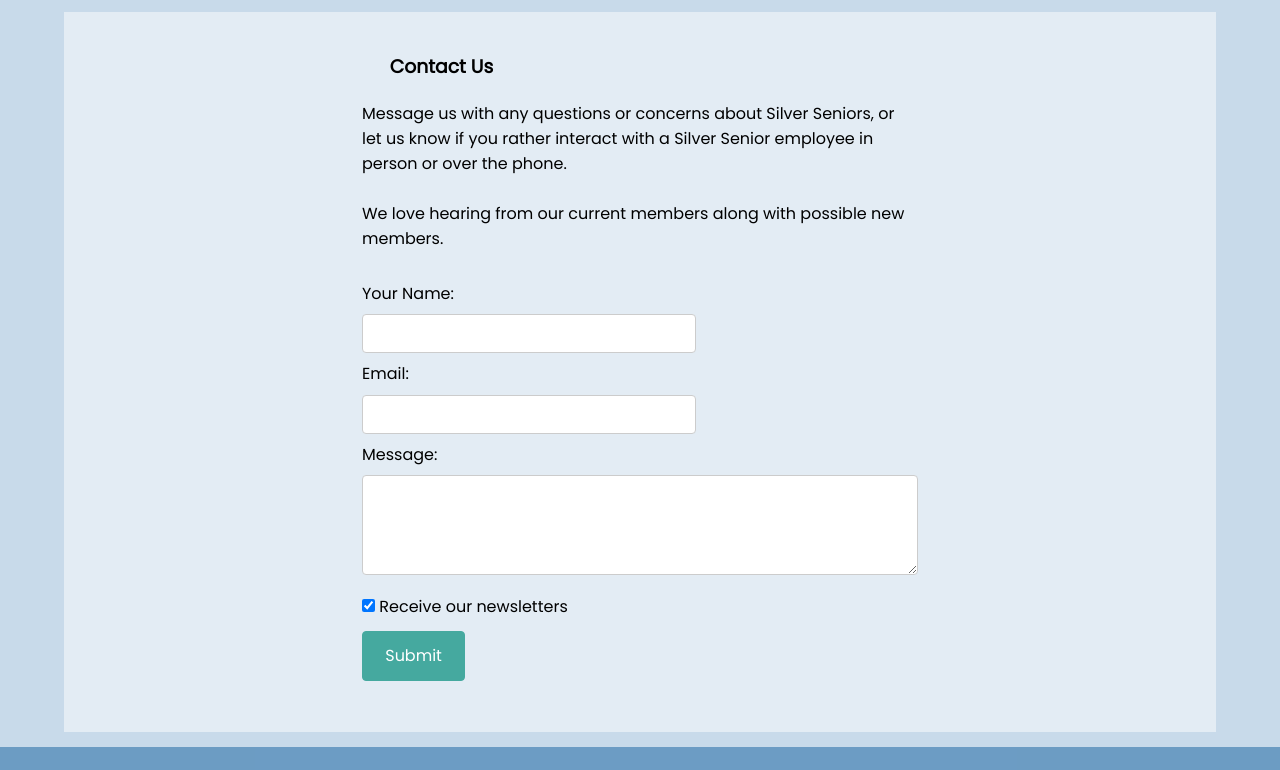
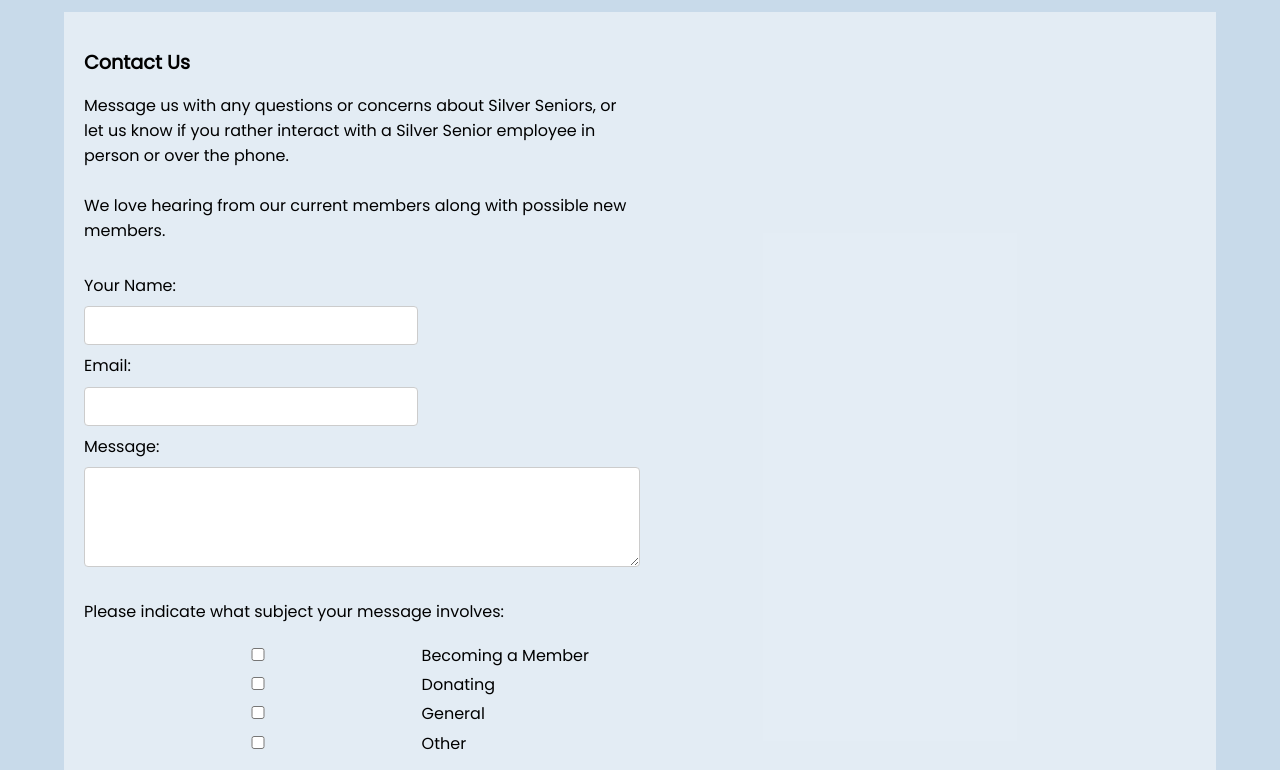
Before and after one commit to cschepers0002/silverseniors, a plain HTML site: page contact.html in a window 1280 px wide. Shown: the part 276-1046 px from the top of the page. Drawn offline with Linux system fonts and the light colour scheme.

Commit message:
Updated changes to styles for contact page

```diff
--- a/contact.html
+++ b/contact.html
@@ -26,78 +26,11 @@
               <i class="fa fa-bars"></i>
             </a>
         </div> <!--topnav-->
-        <style>
-    /* START MOBILE FORM STYLES */
-    .form-container{
-      margin: 20px auto;
-      width:90%;
-    }
-    form p{
-      margin-bottom:5px;
-    }
-    label{
-      display:block;
-    }
-    #newsletter input{
-      display:inline;
-      width:auto;
-    }
-    input{
-      /* FOR MOBILE WIDTH:100% */
-      width:100%;
-      padding:1.7%;
-      margin:1.5% 0;
-      font-size: 1em;
-      border-radius: 4px;
-      border:1px solid #ccc;
-      box-sizing: border-box;
-    }
-    textarea{
-      min-height:100px;
-      width: 100%;
-      padding: 2%;
-      margin: 1.5% 0;
-      font-size: 1em;
-      border: 1px solid #ccc;
-      border-radius: 4px;
-      box-sizing: border-box;
-    }
-    button{
-      /* CHANGED COLORS bellow */
-      background: #45A99F;
-      border: 1px solid #45A99F;
 
-      /* Rounded corners */
-      border-radius: 4px;
-
-      /* Text color */
-      color:white;
-      margin-top: 3%;
-      margin-bottom: 3%;
-      padding:2% 4%;
-      font-size: 1em;
-    }
-    /* END MOBILE FORM STYLES */
-
-    @media only screen and (min-width: 1000px) {
-      /* START DESKTOP FORM STYLES */
-      .form-container{
-        /* CHANGE WIDTH TO YOUR PREFERENCE */
-        width:50%;
-      }
-      input{
-        width:60%;
-      }
-      button{
-        margin-top: 2%;
-        margin-bottom: 2%;
-      }
-    }
-</style>
 <div id="wrapper">
   <div class="form-container">
   <form action="thanks.html">
-       <h3>Contact Us</h3>
+       <h2>Contact Us</h2>
        <p> Message us with any questions or concerns about Silver Seniors, or let us know if you rather interact with a Silver Senior employee in person or over the phone. <br>
          <br>
 
@@ -111,6 +44,14 @@
 
        <label>Message: <br>
        <textarea id="message" required></textarea></label>
+
+       <p>Please indicate what subject your message involves:</p>
+     <ul>
+       <li><input type="checkbox" name="member" id="member" value="member" class="svc">Becoming a Member</li>
+       <li><input type="checkbox" name="donate" id="donate" value="donate" class="svc">Donating</li>
+       <li><input type="checkbox" name="general" id="general" value="general" class="svc">General</li>
+       <li><input type="checkbox" name="other" id="other" value="other" class="svc">Other</li>
+     </ul>
 
        <label id="newsletter"> <input type="checkbox" class="cursor" id="news" name="news" checked> Receive our newsletters</label>
 
--- a/styles.css
+++ b/styles.css
@@ -154,6 +154,88 @@ font-family: "Poppins", sans serif;
   padding:15px;
  font-size: 1em;
  color: white;
+}
+
+/**CONACT FORM */
+<
+/* START MOBILE FORM STYLES */
+.form-container{
+margin: 20px auto;
+width:90%;
+}
+form p{
+margin-bottom:5px;
+}
+label{
+display:block;
+}
+#newsletter input{
+display:inline;
+width:auto;
+}
+input{
+/* FOR MOBILE WIDTH:100% */
+width:100%;
+padding:1.7%;
+margin:1.5% 0;
+font-size: 1em;
+border-radius: 4px;
+border:1px solid #ccc;
+box-sizing: border-box;
+}
+textarea{
+min-height:100px;
+width: 100%;
+padding: 2%;
+margin: 1.5% 0;
+font-size: 1em;
+border: 1px solid #ccc;
+border-radius: 4px;
+box-sizing: border-box;
+}
+button{
+/* CHANGED COLORS bellow */
+background: #4682B4;
+border: 2px solid white;
+
+/* Rounded corners */
+border-radius: 4px;
+
+/* Text color */
+color:white;
+margin-top: 3%;
+margin-bottom: 3%;
+padding:2% 4%;
+font-size: 1em;
+}
+/* END MOBILE FORM STYLES */
+
+@media only screen and (min-width: 1000px) {
+/* START DESKTOP FORM STYLES */
+.form-container{
+/* CHANGE WIDTH TO YOUR PREFERENCE */
+width:50%;
+}
+input{
+width:60%;
+}
+button{
+margin-top: 2%;
+margin-bottom: 2%;
+}
+}
+
+form ul {
+    list-style-type: none;
+}
+ul {
+    display: block;
+    list-style-type: disc;
+    margin-block-start: 1em;
+    margin-block-end: 1em;
+    margin-inline-start: 0px;
+    margin-inline-end: 0px;
+    padding-inline-start: 10px;
 }
 
 .donate-button button{
```
